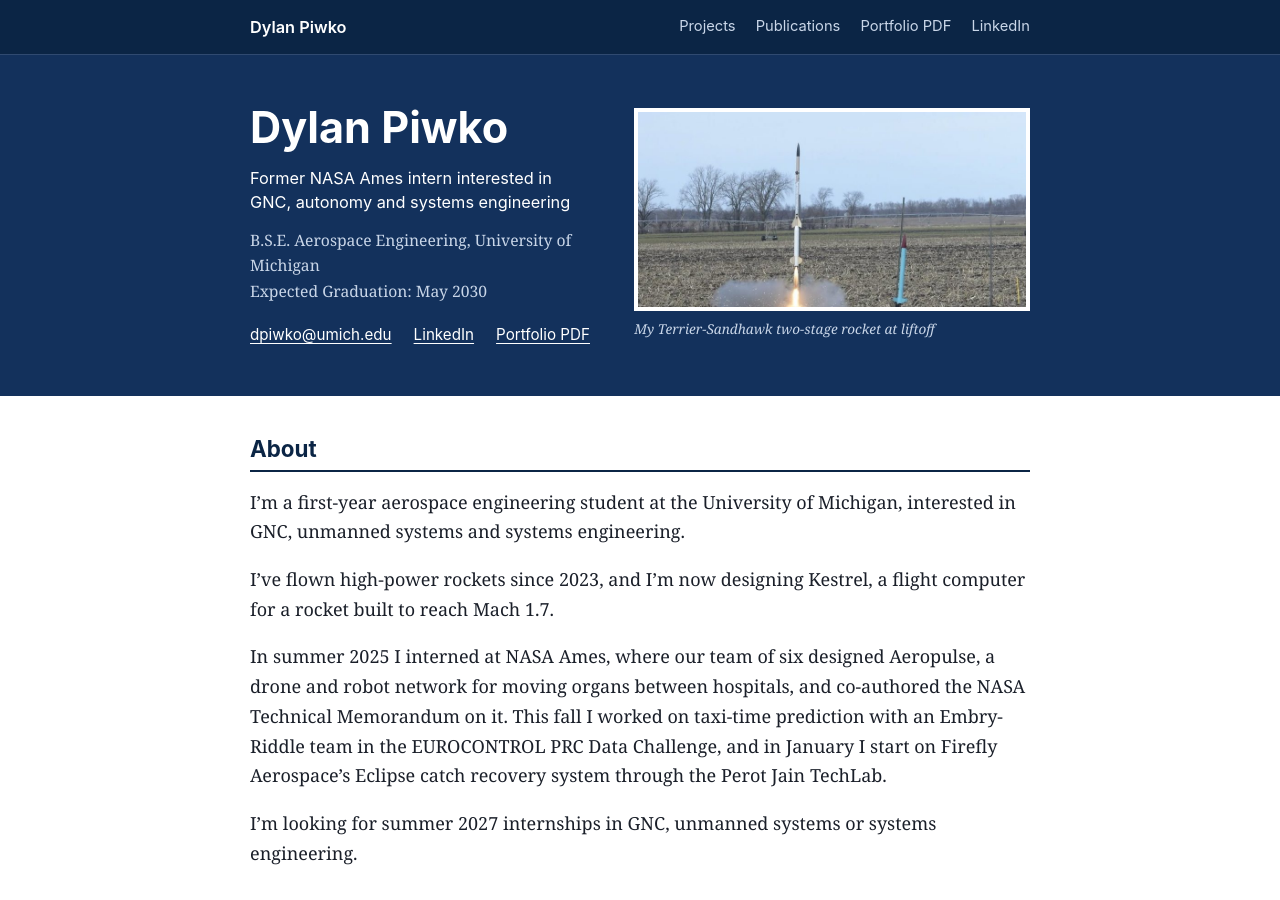
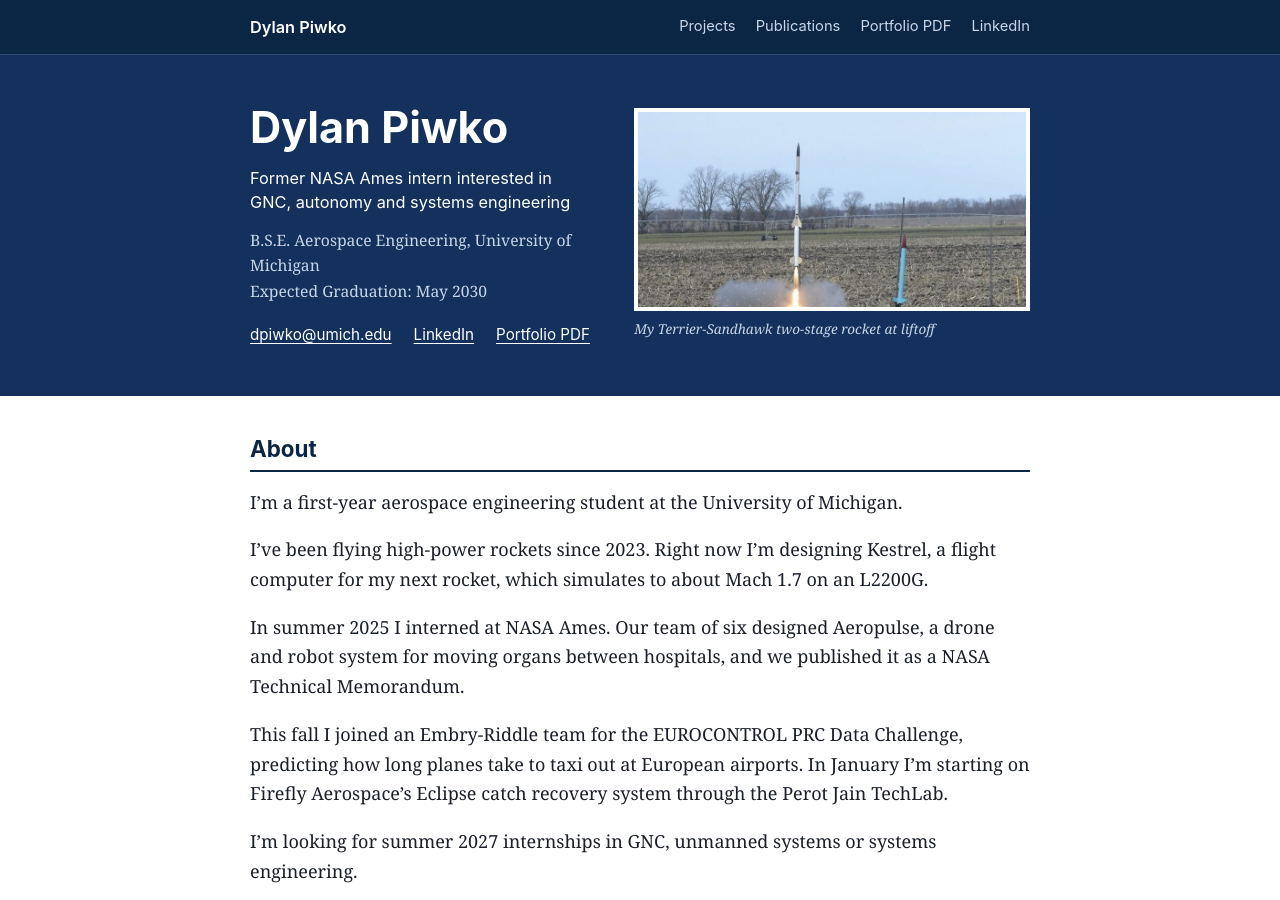
Before and after one commit to dylanpiwko/dylanpiwko.github.io, a Jekyll site: the page built from index.md, in a window 1280 px wide and 900 px high. Built offline with Jekyll 4.4.1, drawn with Linux system fonts in a browser that asks for light colours; some of the changed text lies outside the part shown.

Commit message:
Reword About, other work and project write-ups

```diff
--- a/index.md
+++ b/index.md
@@ -3,11 +3,13 @@ layout: home
 ---
 <h2 id="about">About</h2>
 
-I'm a first-year aerospace engineering student at the University of Michigan, interested in GNC, unmanned systems and systems engineering.
+I'm a first-year aerospace engineering student at the University of Michigan.
 
-I've flown high-power rockets since 2023, and I'm now designing Kestrel, a flight computer for a rocket built to reach Mach 1.7.
+I've been flying high-power rockets since 2023. Right now I'm designing Kestrel, a flight computer for my next rocket, which simulates to about Mach 1.7 on an L2200G.
 
-In summer 2025 I interned at NASA Ames, where our team of six designed Aeropulse, a drone and robot network for moving organs between hospitals, and co-authored the NASA Technical Memorandum on it. This fall I worked on taxi-time prediction with an Embry-Riddle team in the EUROCONTROL PRC Data Challenge, and in January I start on Firefly Aerospace's Eclipse catch recovery system through the Perot Jain TechLab.
+In summer 2025 I interned at NASA Ames. Our team of six designed Aeropulse, a drone and robot system for moving organs between hospitals, and we published it as a NASA Technical Memorandum.
+
+This fall I joined an Embry-Riddle team for the EUROCONTROL PRC Data Challenge, predicting how long planes take to taxi out at European airports. In January I'm starting on Firefly Aerospace's Eclipse catch recovery system through the Perot Jain TechLab.
 
 I'm looking for summer 2027 internships in GNC, unmanned systems or systems engineering.
 
@@ -25,9 +27,9 @@ I was selected to work with Firefly Aerospace on the catch recovery system for t
 ### High-power rocketry
 *April 2023 – Present*
 
-I hold a NAR Level 1 certification and have designed, built and flown high-power rockets with multistage designs, clustered motors and dual-deployment recovery. In March 2024 I flew a 3" MAC Performance Black Fly on a CTI I223SK to about 3,500 ft at Michiana Rocketry, my first flight with head-end dual deployment controlled by avionics.
+I'm NAR Level 1 certified and have been flying high-power rockets since 2023, including two-stage and clustered-motor builds with dual-deployment recovery. In March 2024 I flew a 3" MAC Performance Black Fly on a CTI I223SK to about 3,500 ft at Michiana Rocketry. It was my first flight where the avionics ran head-end dual deployment.
 
 ### RC aircraft and vehicles
 *April 2024 – August 2026*
 
-I've built, set up and flight-tested electric ducted-fan and fixed-wing RC aircraft. On an RC car, I went from a 2S to a 4S lithium battery and changed the gearing, which raised top speed by about 50%.
+I build and fly electric ducted-fan and fixed-wing RC planes. I also switched an RC car from a 2S to a 4S lithium battery and re-geared it, which made it about 50% faster.
```
Also changed, not shown: _projects/01-kestrel.md (+3 -3 lines), _projects/02-nasa-ames-aeropulse.md (+2 -2 lines), _projects/04-prc-data-challenge.md (+2 -2 lines), publications.md (+1 -1 lines).
